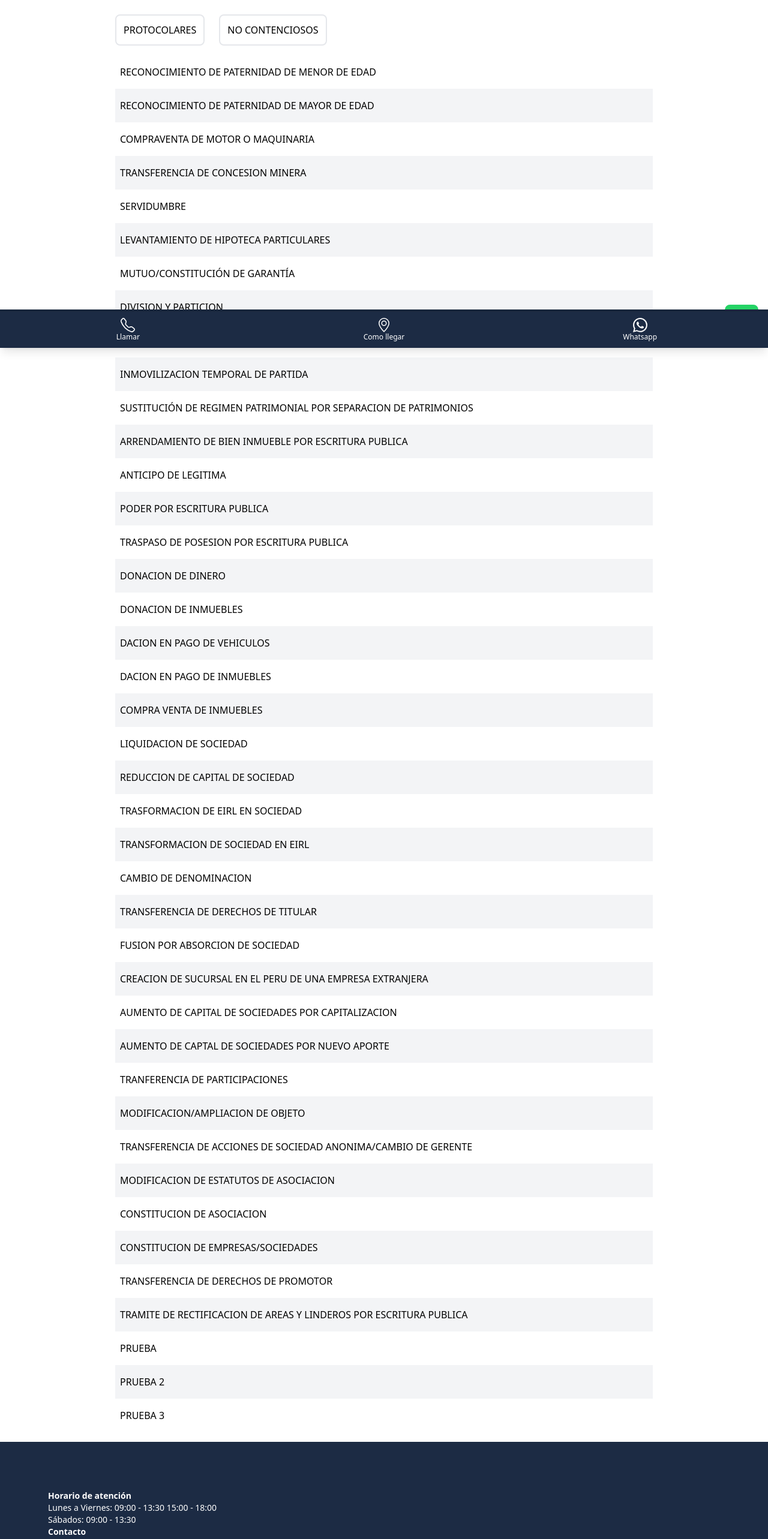
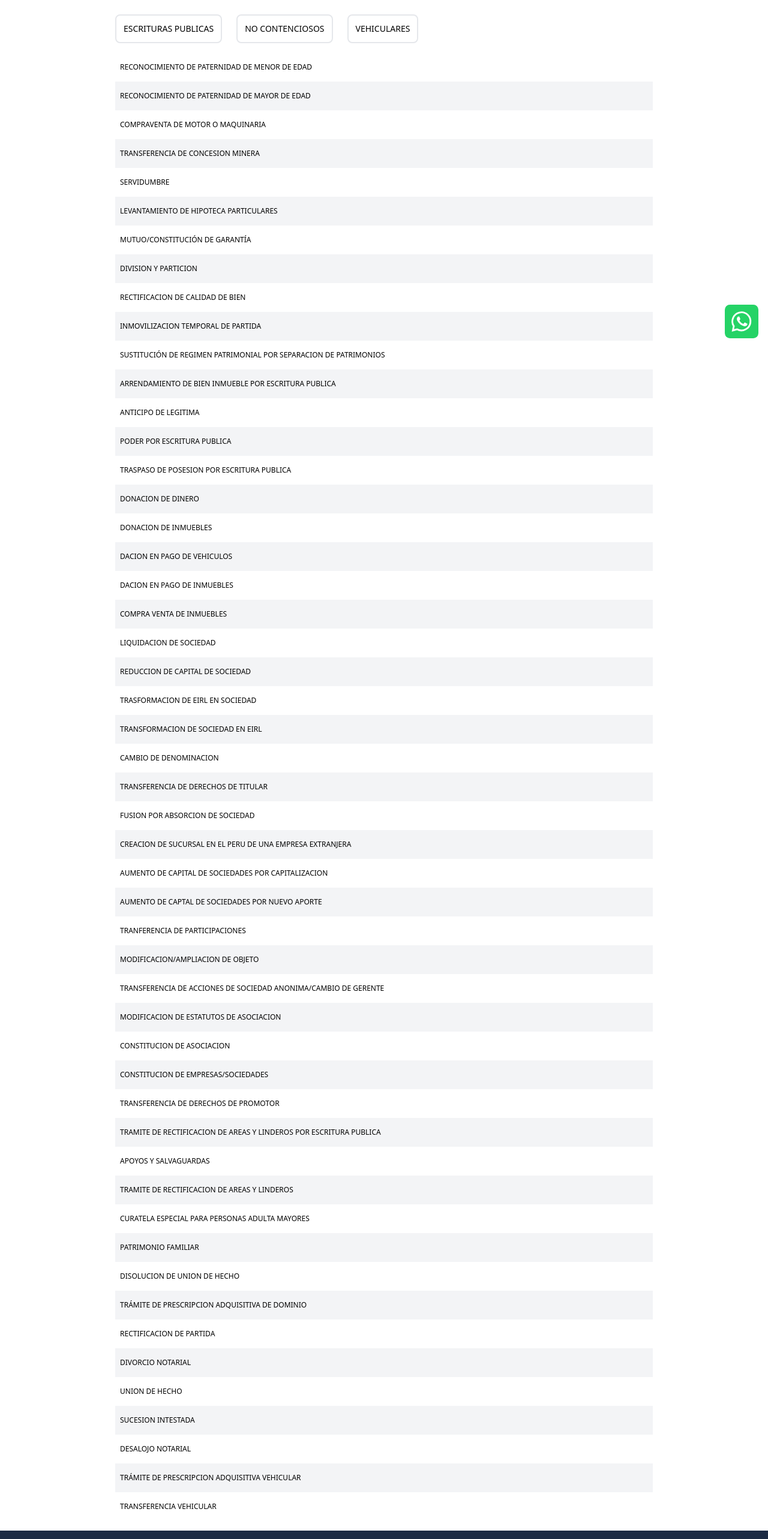
Before and after one commit to lggradosm/guerra-salas-app, a Next.js app: page /requisitos in a window 1280 px wide. Shown: the part 220-2786 px from the top of the page at 60% size. Built offline with nearby package versions, Linux system fonts and the light colour scheme.

Commit message:
UPDATE: main page add swiper and button nav

```diff
--- a/components/ButtonNavigation.js
+++ b/components/ButtonNavigation.js
@@ -3,7 +3,7 @@ import React from "react";
 import { Telephone, Whatsapp, GeoAlt } from "react-bootstrap-icons";
 export default function ButtonNavigation() {
   return (
-    <div className="fixed z-30 text-white text-xs items-center shadow-lg border-t-4 border-[rgba(0,0,0,.1)] justify-around bottom-0 w-full h-16  bg-primary flex">
+    <div className="md:hidden fixed z-30 text-white text-xs items-center shadow-lg border-t-4 border-[rgba(0,0,0,.1)] justify-around bottom-0 w-full h-16  bg-primary flex">
       <Link
         href={"tel://044237200 "}
         className="flex flex-col items-center justify-center flex-1 h-full"
--- a/pages/requisitos/index.js
+++ b/pages/requisitos/index.js
@@ -33,33 +33,43 @@ export default function Requisitos() {
           />
           <Search className="text-md absolute left-4 top-[10%] text-primary" />
         </label>
-        <div className="flex my-4 gap-6">
+        <div className="flex  my-4 gap-2 lg:gap-6 text-sm box-border">
           <button
-            className={` rounded-lg   border-2 p-3 ${
-              "PROTOCOLARES" === category
-                ? "border-primary"
+            className={`flex-1 lg:flex-none rounded-lg p-2 lg:p-3  border-2 ${
+              "ESCRITURAS_PUBLICAS" === category
+                ? "bg-primary text-white"
                 : "hover:bg-gray-100"
             }`}
-            onClick={(e) => categoryHandler(e, "PROTOCOLARES")}
+            onClick={(e) => categoryHandler(e, "ESCRITURAS_PUBLICAS")}
           >
-            PROTOCOLARES
+            ESCRITURAS PUBLICAS
           </button>
           <button
-            className={` rounded-lg   border-2 p-3 ${
+            className={`flex-1 lg:flex-none rounded-lg p-2  lg:p-3  border-2  ${
               "ASUNTOS_NO_CONTENCIOSOS" === category
-                ? "border-primary"
+                ? "bg-primary text-white"
                 : "hover:bg-gray-100"
             }`}
             onClick={(e) => categoryHandler(e, "ASUNTOS_NO_CONTENCIOSOS")}
           >
             NO CONTENCIOSOS
           </button>
+          <button
+            className={`flex-1 lg:flex-none rounded-lg p-2  lg:p-3  border-2  ${
+              "VEHICULAR" === category
+                ? "bg-primary text-white"
+                : "hover:bg-gray-100"
+            }`}
+            onClick={(e) => categoryHandler(e, "VEHICULAR")}
+          >
+            VEHICULARES
+          </button>
         </div>
         {filterList?.map((requisito, index) => (
           <Link
             href={`/requisitos/${requisito.id}`}
             key={index}
-            className="p-2 py-4 block odd:bg-gray-100 "
+            className="text-xs md:text-md p-2 py-4 block odd:bg-gray-100 "
           >
             {requisito.nombre}
           </Link>
--- a/src/requisitosData.js
+++ b/src/requisitosData.js
@@ -3,253 +3,316 @@ import requisito2 from "../public/images/requisitos/2.jpg";
 import requisito3 from "../public/images/requisitos/3.jpg";
 
 const ASUNTOS_NO_CONTENCIOSOS = "ASUNTOS_NO_CONTENCIOSOS";
-const PROTOCOLARES = "PROTOCOLARES";
+const ESCRITURAS_PUBLICAS = "ESCRITURAS_PUBLICAS";
+const VEHICULAR = "VEHICULAR";
+
 export const requisitosList = [
   {
     id: "001",
     nombre: "RECONOCIMIENTO DE PATERNIDAD DE MENOR DE EDAD",
     imageUrl: requisito1,
-    type: PROTOCOLARES,
+    type: ESCRITURAS_PUBLICAS,
   },
   {
     id: "002",
     nombre: "RECONOCIMIENTO DE PATERNIDAD DE MAYOR DE EDAD",
     imageUrl: requisito2,
-    type: PROTOCOLARES,
+    type: ESCRITURAS_PUBLICAS,
   },
   {
     id: "003",
     nombre: "COMPRAVENTA DE MOTOR O MAQUINARIA",
     imageUrl: requisito3,
-    type: PROTOCOLARES,
+    type: ESCRITURAS_PUBLICAS,
   },
   {
     id: "004",
     nombre: "TRANSFERENCIA DE CONCESION MINERA",
     imageUrl: "",
-    type: PROTOCOLARES,
+    type: ESCRITURAS_PUBLICAS,
   },
   {
     id: "005",
     nombre: "SERVIDUMBRE",
     imageUrl: "",
-    type: PROTOCOLARES,
+    type: ESCRITURAS_PUBLICAS,
   },
   {
     id: "006",
     nombre: "LEVANTAMIENTO DE HIPOTECA PARTICULARES",
     imageUrl: "",
-    type: PROTOCOLARES,
+    type: ESCRITURAS_PUBLICAS,
   },
   {
     id: "007",
     nombre: "MUTUO/CONSTITUCIÓN DE GARANTÍA",
     imageUrl: "",
-    type: PROTOCOLARES,
+    type: ESCRITURAS_PUBLICAS,
   },
   {
     id: "008",
     nombre: "DIVISION Y PARTICION",
     imageUrl: "",
-    type: PROTOCOLARES,
+    type: ESCRITURAS_PUBLICAS,
   },
   {
     id: "009",
     nombre: "RECTIFICACION DE CALIDAD DE BIEN",
     imageUrl: "",
-    type: PROTOCOLARES,
+    type: ESCRITURAS_PUBLICAS,
   },
   {
     id: "010",
     nombre: "INMOVILIZACION TEMPORAL DE PARTIDA",
     imageUrl: "",
-    type: PROTOCOLARES,
+    type: ESCRITURAS_PUBLICAS,
   },
   {
     id: "011",
     nombre: "SUSTITUCIÓN DE REGIMEN PATRIMONIAL POR SEPARACION DE PATRIMONIOS",
     imageUrl: "",
-    type: PROTOCOLARES,
+    type: ESCRITURAS_PUBLICAS,
   },
   {
     id: "012",
     nombre: "ARRENDAMIENTO DE BIEN INMUEBLE POR ESCRITURA PUBLICA",
     imageUrl: "",
-    type: PROTOCOLARES,
+    type: ESCRITURAS_PUBLICAS,
   },
   {
     id: "013",
     nombre: "ANTICIPO DE LEGITIMA",
     imageUrl: "",
-    type: PROTOCOLARES,
+    type: ESCRITURAS_PUBLICAS,
   },
   {
     id: "014",
     nombre: "PODER POR ESCRITURA PUBLICA",
     imageUrl: "",
-    type: PROTOCOLARES,
+    type: ESCRITURAS_PUBLICAS,
   },
   {
     id: "015",
     nombre: "TRASPASO DE POSESION POR ESCRITURA PUBLICA",
     imageUrl: "",
-    type: PROTOCOLARES,
+    type: ESCRITURAS_PUBLICAS,
   },
   {
     id: "016",
     nombre: "DONACION DE DINERO",
     imageUrl: "",
-    type: PROTOCOLARES,
+    type: ESCRITURAS_PUBLICAS,
   },
   {
     id: "017",
     nombre: "DONACION DE INMUEBLES",
     imageUrl: "",
-    type: PROTOCOLARES,
+    type: ESCRITURAS_PUBLICAS,
   },
   {
     id: "018",
     nombre: "DACION EN PAGO DE VEHICULOS",
     imageUrl: "",
-    type: PROTOCOLARES,
+    type: ESCRITURAS_PUBLICAS,
   },
   {
     id: "019",
     nombre: "DACION EN PAGO DE INMUEBLES",
     imageUrl: "",
-    type: PROTOCOLARES,
+    type: ESCRITURAS_PUBLICAS,
   },
   {
     id: "020",
     nombre: "COMPRA VENTA DE INMUEBLES",
     imageUrl: "",
-    type: PROTOCOLARES,
+    type: ESCRITURAS_PUBLICAS,
   },
   {
     id: "021",
     nombre: "LIQUIDACION DE SOCIEDAD",
     imageUrl: "",
-    type: PROTOCOLARES,
+    type: ESCRITURAS_PUBLICAS,
   },
   {
     id: "022",
     nombre: "REDUCCION DE CAPITAL DE SOCIEDAD",
     imageUrl: "",
-    type: PROTOCOLARES,
+    type: ESCRITURAS_PUBLICAS,
   },
   {
     id: "023",
     nombre: "TRASFORMACION DE EIRL EN SOCIEDAD",
     imageUrl: "",
-    type: PROTOCOLARES,
+    type: ESCRITURAS_PUBLICAS,
   },
   {
     id: "024",
     nombre: "TRANSFORMACION DE SOCIEDAD EN EIRL",
     imageUrl: "",
-    type: PROTOCOLARES,
+    type: ESCRITURAS_PUBLICAS,
   },
   {
     id: "025",
     nombre: "CAMBIO DE DENOMINACION",
     imageUrl: "",
-    type: PROTOCOLARES,
+    type: ESCRITURAS_PUBLICAS,
   },
   {
     id: "026",
     nombre: "TRANSFERENCIA DE DERECHOS DE TITULAR",
     imageUrl: "",
-    type: PROTOCOLARES,
+    type: ESCRITURAS_PUBLICAS,
   },
   {
     id: "027",
     nombre: "FUSION POR ABSORCION DE SOCIEDAD",
     imageUrl: "",
-    type: PROTOCOLARES,
+    type: ESCRITURAS_PUBLICAS,
   },
   {
     id: "028",
     nombre: "CREACION DE SUCURSAL EN EL PERU DE UNA EMPRESA EXTRANJERA",
     imageUrl: "",
-    type: PROTOCOLARES,
+    type: ESCRITURAS_PUBLICAS,
   },
   {
     id: "029",
     nombre: "AUMENTO DE CAPITAL DE SOCIEDADES POR CAPITALIZACION",
     imageUrl: "",
-    type: PROTOCOLARES,
+    type: ESCRITURAS_PUBLICAS,
   },
   {
     id: "030",
     nombre: "AUMENTO DE CAPTAL DE SOCIEDADES POR NUEVO APORTE",
     imageUrl: "",
-    type: PROTOCOLARES,
+    type: ESCRITURAS_PUBLICAS,
   },
   {
     id: "031",
     nombre: "TRANFERENCIA DE PARTICIPACIONES",
     imageUrl: "",
-    type: PROTOCOLARES,
+    type: ESCRITURAS_PUBLICAS,
   },
   {
     id: "032",
     nombre: "MODIFICACION/AMPLIACION DE OBJETO",
     imageUrl: "",
-    type: PROTOCOLARES,
+    type: ESCRITURAS_PUBLICAS,
   },
   {
     id: "033",
     nombre: "TRANSFERENCIA DE ACCIONES DE SOCIEDAD ANONIMA/CAMBIO DE GERENTE",
     imageUrl: "",
-    type: PROTOCOLARES,
+    type: ESCRITURAS_PUBLICAS,
   },
   {
     id: "034",
     nombre: "MODIFICACION DE ESTATUTOS DE ASOCIACION",
     imageUrl: "",
-    type: PROTOCOLARES,
+    type: ESCRITURAS_PUBLICAS,
   },
   {
     id: "035",
     nombre: "CONSTITUCION DE ASOCIACION",
     imageUrl: "",
-    type: PROTOCOLARES,
+    type: ESCRITURAS_PUBLICAS,
   },
   {
     id: "036",
     nombre: "CONSTITUCION DE EMPRESAS/SOCIEDADES",
     imageUrl: "",
-    type: PROTOCOLARES,
+    type: ESCRITURAS_PUBLICAS,
   },
   {
     id: "037",
     nombre: "TRANSFERENCIA DE DERECHOS DE PROMOTOR",
     imageUrl: "",
-    type: PROTOCOLARES,
+    type: ESCRITURAS_PUBLICAS,
   },
   {
     id: "038",
     nombre:
       "TRAMITE DE RECTIFICACION DE AREAS Y LINDEROS POR ESCRITURA PUBLICA",
     imageUrl: "",
-    type: PROTOCOLARES,
+    type: ESCRITURAS_PUBLICAS,
   },
   {
     id: "039",
-    nombre: "PRUEBA",
+    nombre: "APOYOS Y SALVAGUARDAS",
     imageUrl: "",
     type: ASUNTOS_NO_CONTENCIOSOS,
   },
   {
-    id: "039",
-    nombre: "PRUEBA 2",
+    id: "040",
+    nombre: "TRAMITE DE RECTIFICACION DE AREAS Y LINDEROS",
     imageUrl: "",
     type: ASUNTOS_NO_CONTENCIOSOS,
   },
   {
-    id: "039",
-    nombre: "PRUEBA 3",
+    id: "041",
+    nombre: "CURATELA ESPECIAL PARA PERSONAS ADULTA MAYORES ",
     imageUrl: "",
     type: ASUNTOS_NO_CONTENCIOSOS,
   },
+  {
+    id: "042",
+    nombre: "PATRIMONIO FAMILIAR",
+    imageUrl: "",
+    type: ASUNTOS_NO_CONTENCIOSOS,
+  },
+  {
+    id: "043",
+    nombre: "DISOLUCION DE UNION DE HECHO",
+    imageUrl: "",
+    type: ASUNTOS_NO_CONTENCIOSOS,
+  },
+  {
+    id: "044",
+    nombre: "TRÁMITE DE PRESCRIPCION ADQUISITIVA DE DOMINIO",
+    imageUrl: "",
+    type: ASUNTOS_NO_CONTENCIOSOS,
+  },
+  {
+    id: "045",
+    nombre: "RECTIFICACION DE PARTIDA ",
+    imageUrl: "",
+    type: ASUNTOS_NO_CONTENCIOSOS,
+  },
+  {
+    id: "046",
+    nombre: "DIVORCIO NOTARIAL",
+    imageUrl: "",
+    type: ASUNTOS_NO_CONTENCIOSOS,
+  },
+  {
+    id: "047",
+    nombre: "UNION DE HECHO",
+    imageUrl: "",
+    type: ASUNTOS_NO_CONTENCIOSOS,
+  },
+  {
+    id: "048",
+    nombre: "SUCESION INTESTADA",
+    imageUrl: "",
+    type: ASUNTOS_NO_CONTENCIOSOS,
+  },
+  {
+    id: "049",
+    nombre: "DESALOJO NOTARIAL",
+    imageUrl: "",
+    type: ASUNTOS_NO_CONTENCIOSOS,
+  },
+
+  {
+    id: "050",
+    nombre: "TRÁMITE DE PRESCRIPCION ADQUISITIVA VEHICULAR",
+    imageUrl: "",
+    type: VEHICULAR,
+  },
+  {
+    id: "051",
+    nombre: "TRANSFERENCIA VEHICULAR",
+    imageUrl: "",
+    type: VEHICULAR,
+  },
 ];
```
